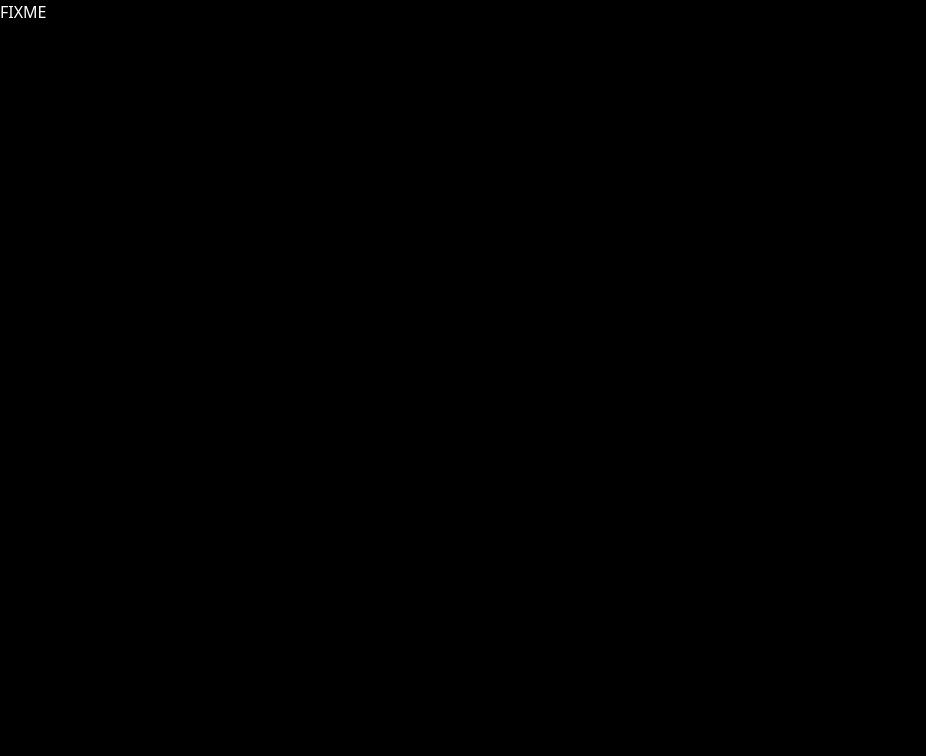
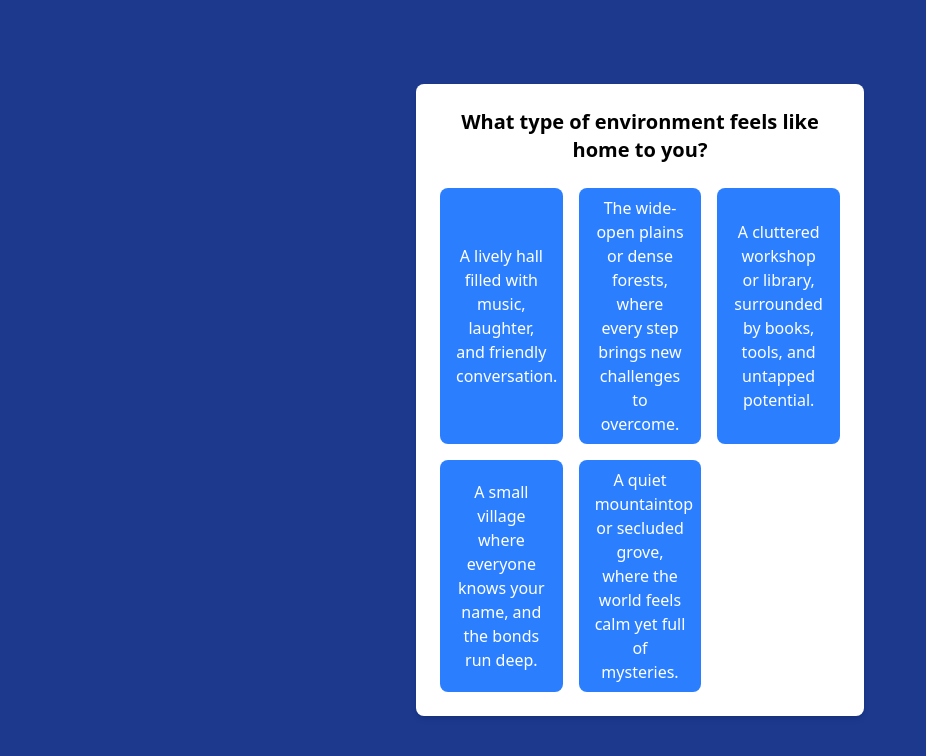
Before and after one commit to zhihangan/cardproj, a React (Vite) app in the folder cardproj-frontend/: page /create-character in a window 1280 px wide. Shown: the top 756 px of the page, without its empty margins (0-926 px from the left). Built offline with nearby package versions, Linux system fonts and the light colour scheme.

Commit message:
personality quiz temp test

```diff
--- a/cardproj-frontend/src/components/CreateCharacter.tsx
+++ b/cardproj-frontend/src/components/CreateCharacter.tsx
@@ -1,9 +1,176 @@
-function CreateCharacter() {
+import React, { useState } from "react";
+
+// Define TypeScript types
+type Score = {
+    elegance: number;
+    bravery: number;
+    cleverness: number;
+    loyalty: number;
+    mystical: number;
+    };
+
+    type Answer = {
+    text: string;
+    score: Partial<Score>;
+    };
+
+    type Question = {
+    question: string;
+    answers: Answer[];
+    };
+
+    function CreateCharacter() {
+        const questions: Question[] = [
+            {
+                question: "What type of environment feels like home to you?",
+                answers: [
+                    { text: "A lively hall filled with music, laughter, and friendly conversation.", score: { elegance: 5, loyalty: 2 } },
+                    { text: "The wide-open plains or dense forests, where every step brings new challenges to overcome.", score: { bravery: 5, mystical: 2 } },
+                    { text: "A cluttered workshop or library, surrounded by books, tools, and untapped potential.", score: { cleverness: 5, bravery: 2 } },
+                    { text: "A small village where everyone knows your name, and the bonds run deep.", score: { loyalty: 5, mystical: 2 } },
+                    { text: "A quiet mountaintop or secluded grove, where the world feels calm yet full of mysteries.", score: { mystical: 5, elegance: 2 } },
+                ],
+            },
+            {
+                question: "When faced with a challenge, how do you respond?",
+                answers: [
+                    { text: "Stay calm, rely on your wit, and look for an unexpected way out.", score: { cleverness: 5, elegance: 2 } },
+                    { text: "Take decisive action, even if it means taking risks. You trust your instincts to guide you.", score: { bravery: 5, mystical: 2 } },
+                    { text: "Work alongside others to pool your strengths and find a collective solution.", score: { loyalty: 5, bravery: 2 } },
+                    { text: "Present yourself with confidence and composure, showing others you’re in control.", score: { elegance: 5, cleverness: 2 } },
+                    { text: "Pause, listen to your intuition, and follow the subtle signs around you.", score: { mystical: 5, loyalty: 2 } },
+                ],
+            },
+            {
+                question: "What is your preferred weapon or tool?",
+                answers: [
+                    { text: "A sleek and polished tool, carefully crafted for precision and style.", score: { elegance: 5, cleverness: 2 } },
+                    { text: "A sturdy and reliable weapon, ready for the toughest of battles.", score: { bravery: 5, loyalty: 2 } },
+                    { text: "A compact and versatile gadget or a finely honed instrument.", score: { cleverness: 5, mystical: 2 } },
+                    { text: "A shield or charm that protects you and those around you.", score: { loyalty: 5, elegance: 2 } },
+                    { text: "An ancient artifact or heirloom with an aura of mystery.", score: { mystical: 5, bravery: 2 } },
+                ],
+            },
+            {
+                question: "How do you spend your free time?",
+                answers: [
+                    { text: "Practicing a craft, learning something new, or perfecting your skills.", score: { cleverness: 5, elegance: 2 } },
+                    { text: "Exploring new territories or testing your limits in exciting ways.", score: { bravery: 5, mystical: 2 } },
+                    { text: "Spending quality time with others, whether through shared meals or meaningful conversations.", score: { loyalty: 5, cleverness: 2 } },
+                    { text: "Attending a lively event or making something ordinary feel extraordinary.", score: { elegance: 5, bravery: 2 } },
+                    { text: "Reflecting quietly, journaling, or meditating in a peaceful spot.", score: { mystical: 5, loyalty: 2 } },
+                ],
+            },
+            {
+                question: "What motivates you the most?",
+                answers: [
+                    { text: "Building something timeless that will inspire others for generations.", score: { elegance: 5, mystical: 2 } },
+                    { text: "Protecting the people and places that mean the most to you.", score: { loyalty: 5, bravery: 2 } },
+                    { text: "Discovering answers to questions no one else has dared to ask.", score: { cleverness: 5, mystical: 2 } },
+                    { text: "Proving your strength and determination through action and results.", score: { bravery: 5, cleverness: 2 } },
+                    { text: "Understanding the deeper connections that weave the world together.", score: { mystical: 5, elegance: 2 } },
+                ],
+            },
+            {
+                question: "How would your closest friends describe you?",
+                answers: [
+                    { text: "Poised and confident, with an effortless ability to make others feel at ease.", score: { elegance: 5, loyalty: 2 } },
+                    { text: "Determined and bold, never hesitating to stand up for what you believe in.", score: { bravery: 5, mystical: 2 } },
+                    { text: "Resourceful and quick-thinking, always ready with a clever solution.", score: { cleverness: 5, elegance: 2 } },
+                    { text: "Dependable and kind, someone who puts others before yourself.", score: { loyalty: 5, bravery: 2 } },
+                    { text: "Thoughtful and intuitive, with a knack for noticing what others overlook.", score: { mystical: 5, cleverness: 2 } },
+                ],
+            },
+            {
+                question: "What kind of legacy do you want to leave behind?",
+                answers: [
+                    { text: "A reputation for beauty and excellence that leaves people in awe.", score: { elegance: 5, mystical: 2 } },
+                    { text: "Tales of daring adventures and heroism that inspire others to be brave.", score: { bravery: 5, loyalty: 2 } },
+                    { text: "Discoveries and ideas that shape the future and leave a mark on history.", score: { cleverness: 5, bravery: 2 } },
+                    { text: "A world improved through kindness, collaboration, and trust.", score: { loyalty: 5, elegance: 2 } },
+                    { text: "A deeper understanding of life’s mysteries that guides others toward clarity.", score: { mystical: 5, cleverness: 2 } },
+                ],
+            },
+        ];
+
+
+    const archetypes: { [key in keyof Score]: string } = {
+        elegance: "The Refined Aristocrat",
+        bravery: "The Fearless Adventurer",
+        cleverness: "The Ingenious Inventor",
+        loyalty: "The Devoted Protector",
+        mystical: "The Visionary Oracle",
+    };
+
+    const [currentQuestionIndex, setCurrentQuestionIndex] = useState(0);
+    const [scores, setScores] = useState<Score>({
+        elegance: 0,
+        bravery: 0,
+        cleverness: 0,
+        loyalty: 0,
+        mystical: 0,
+    });
+    const [transitioning, setTransitioning] = useState(false);
+    const [showResults, setShowResults] = useState(false);
+
+    const handleAnswer = (score: Partial<Score>) => {
+        const updatedScores = { ...scores };
+        for (const trait in score) {
+        updatedScores[trait as keyof Score] += score[trait as keyof Score] || 0;
+        }
+        setScores(updatedScores);
+
+        setTransitioning(true);
+        setTimeout(() => {
+        setTransitioning(false);
+        if (currentQuestionIndex < questions.length - 1) {
+            setCurrentQuestionIndex(currentQuestionIndex + 1);
+        } else {
+            setShowResults(true);
+        }
+        }, 500);
+    };
+
+    const getResult = () => {
+        const highestTrait = Object.keys(scores).reduce((a, b) =>
+        scores[a as keyof Score] > scores[b as keyof Score] ? a : b
+        );
+        return archetypes[highestTrait as keyof Score];
+    };
+
+    // const showScores
+
     return (
-        <div>
-            <h1>FIXME</h1>
+        <div className="min-h-screen flex flex-col items-center justify-center bg-blue-900 p-4 text-white">
+        {!showResults ? (
+            <div
+            className={`w-full max-w-md p-6 bg-white text-black rounded-lg shadow-md transform transition-opacity duration-500 ${
+                transitioning ? "opacity-0" : "opacity-100"
+            }`}
+            >
+            <h2 className="text-xl font-bold mb-6 text-center">
+                {questions[currentQuestionIndex].question}
+            </h2>
+            <div className="grid grid-cols-3 gap-4">
+                {questions[currentQuestionIndex].answers.map((answer, index) => (
+                <button
+                    key={index}
+                    onClick={() => handleAnswer(answer.score)}
+                    className="col-span-1 bg-blue-500 hover:bg-blue-600 text-white font-medium py-2 px-4 rounded-lg transition-colors duration-300"
+                >
+                    {answer.text}
+                </button>
+                ))}
+            </div>
+            </div>
+        ) : (
+            <div className="w-full max-w-md p-6 bg-white text-black rounded-lg shadow-md text-center">
+            <h2 className="text-2xl font-bold mb-4">Your Character:</h2>
+            <p className="text-lg text-gray-700">{getResult()}</p>
+            </div>
+        )}
         </div>
-    )
+    );
 }
 
 export default CreateCharacter;
```
